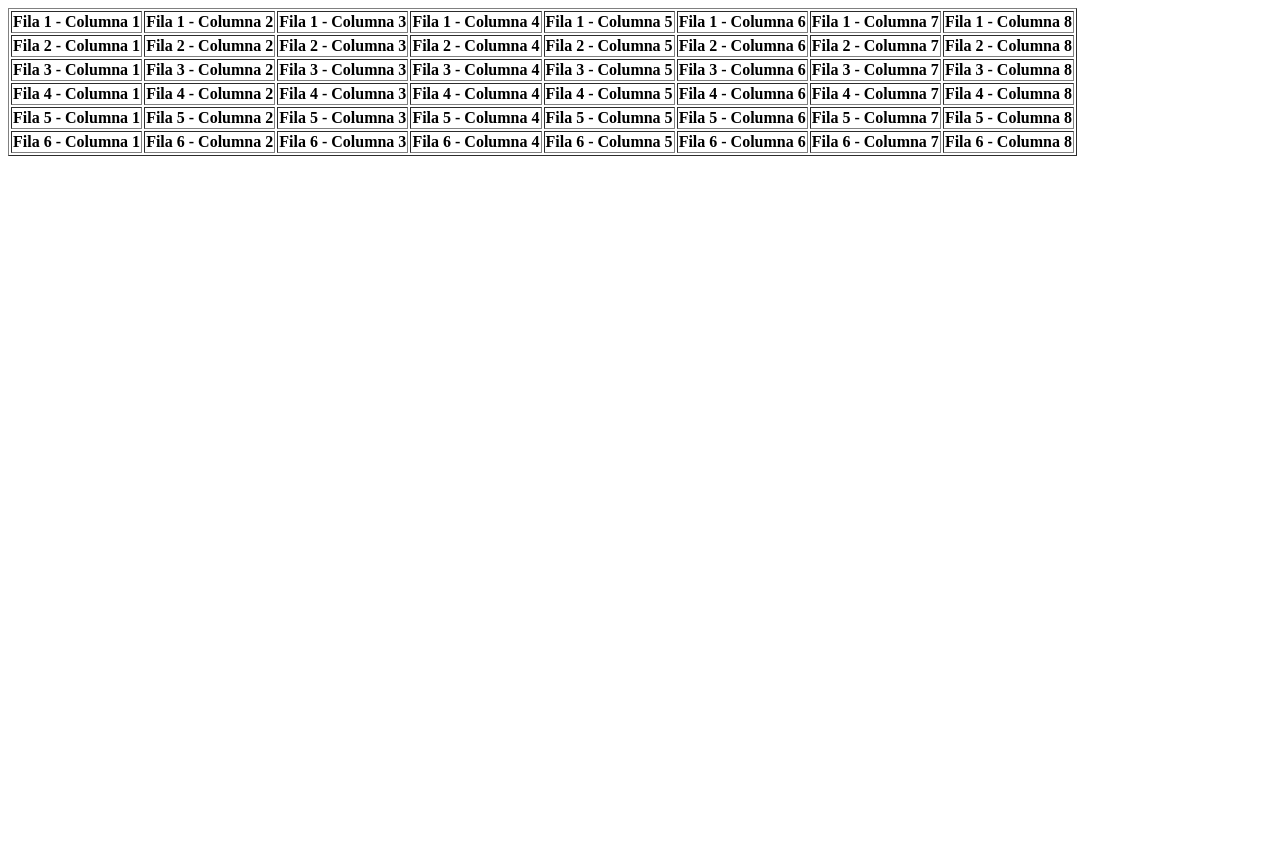
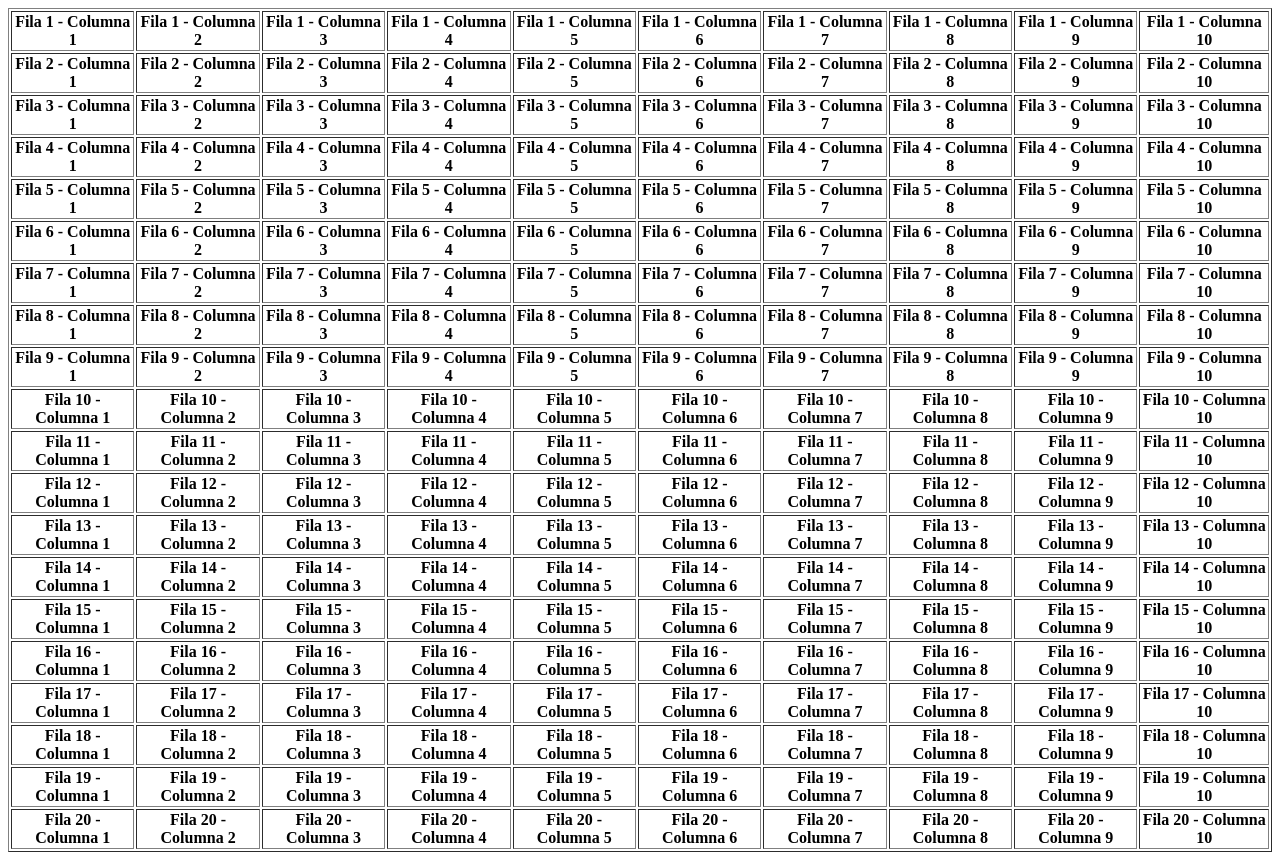
Before and after one commit to facuhomola/progIII-2023, a PHP site: page /ej9.php in a window 1280 px wide. Before the commit the page ends 156 px from the top, so only its background shows below. Run offline with PHP 8.4, Linux system fonts and the light colour scheme; lists and menus that the app fills with data are empty.

Commit message:
Update ej9.php

```diff
--- a/tp1/ej9.php
+++ b/tp1/ej9.php
@@ -1,7 +1,12 @@
 <?php
 
-$x = 6; #filas
-$y = 8; #columnas
+//alimentamos el generador de aleatorios
+mt_srand (time());
+//generamos un número aleatorio
+#$numero_aleatorio = mt_rand(1,20);
+
+$x = mt_rand(1,20); #filas
+$y = mt_rand(1,20); #columnas
 
 $i = 1;
 $j = 1;
```
